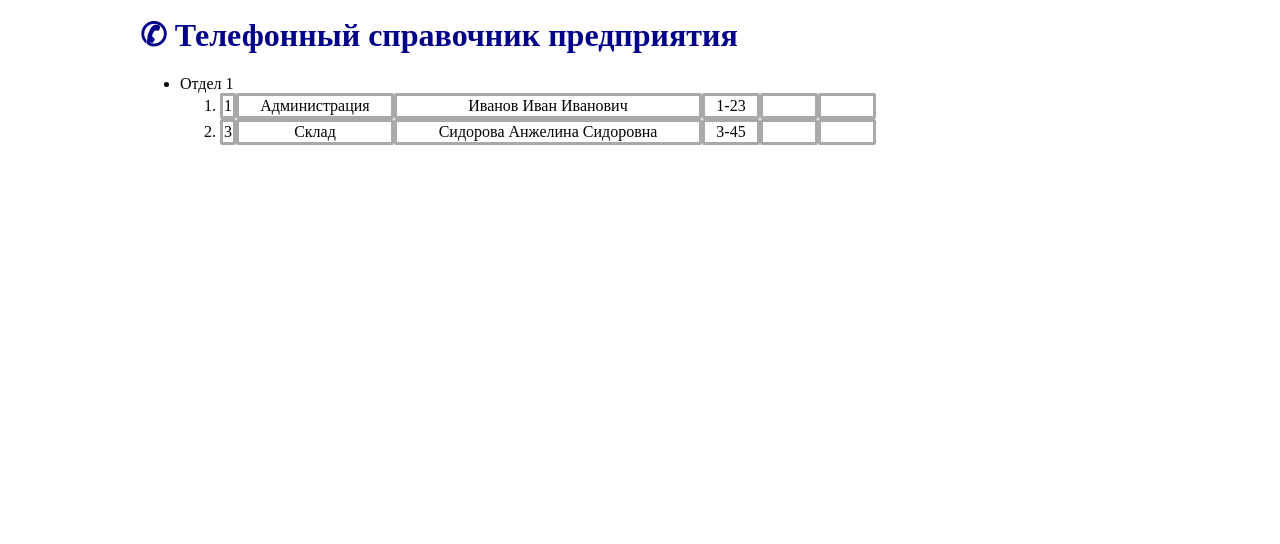
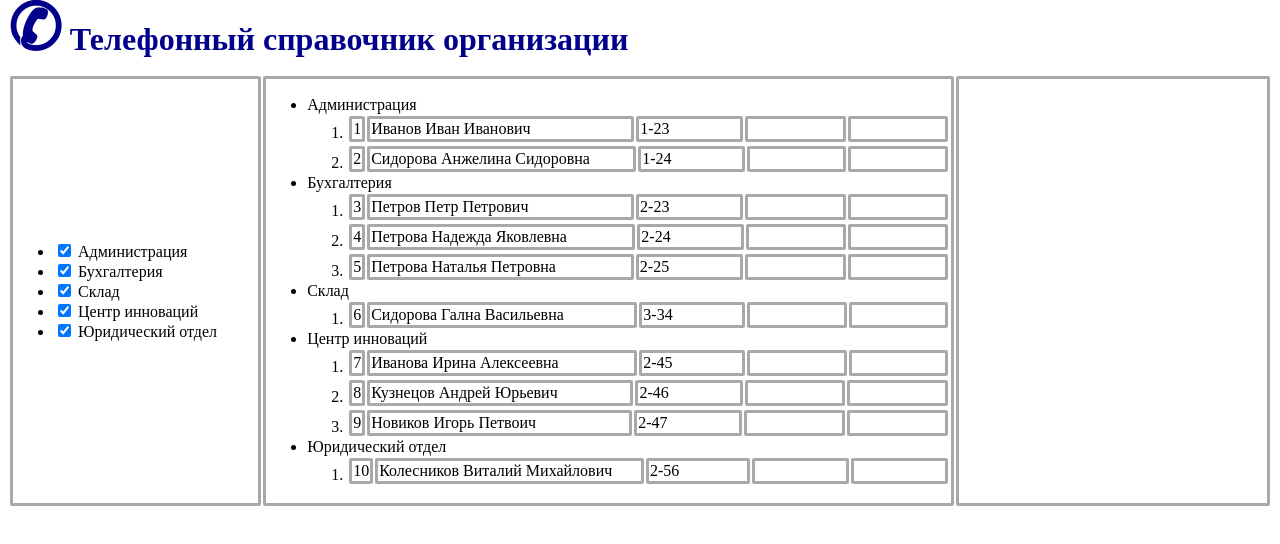
Before and after one commit to PavelKutuzau/phonebook1, an Angular app: page / in a window 1280 px wide. Shown: the top 544 px of the page. Built offline with nearby package versions, Linux system fonts and the light colour scheme.

Commit message:
Departments

```diff
--- a/src/app/app.component.html
+++ b/src/app/app.component.html
@@ -1,4 +1,18 @@
 <div class="Container">
-  <h1>{{ title }}</h1>
-  <app-recs></app-recs>
+  <h1><span>{{ logo }}</span> {{ title }}</h1>
+  <table>
+    <tr>
+      <td id="map">
+        <app-deps></app-deps>
+      </td>
+      <td id="main">
+        <app-recs></app-recs>
+      </td>
+      <td id="forms">
+
+      </td>
+    </tr>
+  </table>
+
+
 </div>
--- a/src/app/app.component.scss
+++ b/src/app/app.component.scss
@@ -1,10 +1,29 @@
 .Container {
 
-  width:1000px;
+  width:100%;
   margin: 0 auto;
+  span{
+    font-size: 200%;
+  }
 
   h1 {
     color: darkblue;
     margin-top: 1rem;
+    line-height: 80%
+
+  }
+  #map {
+    width:20%;
+  }
+  #main {
+    width:55%;
+  }
+  #forms {
+    width:25%;
+  }
+  td {
+    border-style: solid;
+    border-radius: 2px;
+    border-color: darkgrey;
   }
 }
--- a/src/app/app.component.ts
+++ b/src/app/app.component.ts
@@ -6,5 +6,6 @@ import {Component} from '@angular/core';
   styleUrls: ['./app.component.scss']
 })
 export class AppComponent {
-  title = String.fromCharCode(9990) + ' Телефонный справочник предприятия';
+  logo = String.fromCharCode(9990);
+  title = 'Телефонный справочник организации';
 }
--- a/src/app/app.module.ts
+++ b/src/app/app.module.ts
@@ -3,11 +3,13 @@ import {BrowserModule} from '@angular/platform-browser';
 
 import {AppComponent} from './app.component';
 import {RecsComponent} from './recs/recs.component';
+import {DepsComponent} from './deps/deps.component';
 
 @NgModule({
   declarations: [
     AppComponent,
-    RecsComponent
+    RecsComponent,
+    DepsComponent
   ],
   imports: [
     BrowserModule
--- /dev/null
+++ b/src/app/deps/deps.component.html
@@ -0,0 +1,8 @@
+<ul>
+  <span *ngFor="let dep of depService.deps, let i = index">
+    <li>
+      <input type=checkbox [checked]="dep.vis" (change)="onChange(dep.id)">
+      {{dep.title}}
+    </li>
+  </span>
+</ul>
--- /dev/null
+++ b/src/app/deps/deps.component.ts
@@ -0,0 +1,21 @@
+import {Component, OnInit} from '@angular/core';
+import {DepService} from '../shared/dep.service';
+
+@Component({
+  selector: 'app-deps',
+  templateUrl: './deps.component.html',
+  styleUrls: ['./deps.component.scss']
+})
+export class DepsComponent implements OnInit {
+
+  constructor(public depService: DepService) {
+  }
+
+  ngOnInit(): void {
+  }
+
+  onChange(id: number): void {
+    this.depService.onToggle(id);
+  }
+
+}
--- a/src/app/recs/recs.component.html
+++ b/src/app/recs/recs.component.html
@@ -1,16 +1,22 @@
 <ul>
-  <li>Отдел 1</li>
+  <span *ngFor="let dep of depService.deps, let i = index">
+    <span *ngIf="dep.vis">
+      <li>{{dep.title}}</li>
       <ol>
         <span *ngFor="let rec of recService.recs, let i = index">
-      <span *ngIf="i + 1 == 1 || i + 1 == 3">
-       <li> <td>{{i + 1}}</td>
-        <td class="dep"> {{rec.dep}}</td>
+           <li *ngIf="rec.depId == dep.id">
+              <table>
+                <tr>
+                  <td>{{i + 1}}</td>
                   <td class="name"> {{rec.name}}</td>
                   <td class="phone">{{rec.phoneW}}</td>
                   <td class="phone">{{rec.phoneWM}}</td>
                   <td class="phone">{{rec.phone}}</td>
+                </tr>
+              </table>
            </li>
         </span>
+      </ol>
     </span>
-  </ol>
+  </span>
 </ul>
--- a/src/app/recs/recs.component.scss
+++ b/src/app/recs/recs.component.scss
@@ -1,14 +1,10 @@
 .name {
-  width: 300px;
-}
-.dep{
-  width: 150px;
+  width: 25rem;
 }
 .phone{
-  width: 50px;
+  width: 10rem;
 }
 td {
-  text-align: center;
   border-style: solid;
   border-radius: 2px;
   border-color: darkgrey;
--- a/src/app/recs/recs.component.ts
+++ b/src/app/recs/recs.component.ts
@@ -1,5 +1,6 @@
 import {Component, OnInit} from '@angular/core';
-import {Rec, RecService} from '../shared/rec.service';
+import {RecService} from '../shared/rec.service';
+import {DepService} from '../shared/dep.service';
 
 @Component({
   selector: 'app-recs',
@@ -8,7 +9,7 @@ import {Rec, RecService} from '../shared/rec.service';
 })
 export class RecsComponent implements OnInit {
 
-  constructor(public recService: RecService) {
+  constructor(public recService: RecService, public depService: DepService) {
   }
 
   ngOnInit(): void {
--- /dev/null
+++ b/src/app/shared/dep.service.ts
@@ -0,0 +1,28 @@
+import {Injectable} from '@angular/core';
+
+export interface Dep { // Department (Подразделение)
+  id: number;
+  parentId: number; // ID подразделения вехнего уровня. Если parentId = 0 то текущее подразделение является корневым
+  title: string;
+  vis: boolean;     // Visible. Если становится false то все записи по этому подразделению пропадают с главнго поля.
+}
+
+@Injectable({providedIn: 'root'})
+export class DepService {
+
+  public deps: Dep[] = [
+    {id: 1, parentId: 0, vis: true, title: 'Администрация'},
+    {id: 2, parentId: 1, vis: true, title: 'Бухгалтерия'},
+    {id: 3, parentId: 2, vis: true, title: 'Склад'},
+    {id: 4, parentId: 1, vis: true, title: 'Центр инноваций'},
+    {id: 5, parentId: 1, vis: true, title: 'Юридический отдел'}
+  ];
+
+  constructor() {
+  }
+
+  onToggle(id: number): void{
+    const ids = this.deps.findIndex(t => t.id === id);
+    this.deps[ids].vis = !this.deps[ids].vis;
+  }
+}
--- a/src/app/shared/rec.service.ts
+++ b/src/app/shared/rec.service.ts
@@ -2,11 +2,10 @@ import {Injectable} from '@angular/core';
 
 export interface Rec {
   id: number;
-  depP?: string;    // department parent
-  dep: string;     // department
+  depId: number;    // department ID
   name: string;
   phone?: string;   // phone mobile
-  phoneW: string;  // phone work
+  phoneW: string;   // phone work
   phoneWM?: string; // phone mobile
 }
 
@@ -14,9 +13,16 @@ export interface Rec {
 export class RecService {
   // records
   public recs: Rec[] = [
-    {id: 1, dep: 'Администрация', name: 'Иванов Иван Иванович', phoneW: '1-23'},
-    {id: 2, dep: 'Бухгалтерия', name: 'Петров Петр Петрович', phoneW: '2-34'},
-    {id: 3, dep: 'Склад', name: 'Сидорова Анжелина Сидоровна', phoneW: '3-45'}
+    {id:  1, depId: 1, phoneW: '1-23', name: 'Иванов Иван Иванович'},
+    {id:  2, depId: 1, phoneW: '1-24', name: 'Сидорова Анжелина Сидоровна'},
+    {id:  3, depId: 2, phoneW: '2-23', name: 'Петров Петр Петрович'},
+    {id:  4, depId: 2, phoneW: '2-24', name: 'Петрова Надежда Яковлевна'},
+    {id:  5, depId: 2, phoneW: '2-25', name: 'Петрова Наталья Петровна'},
+    {id:  6, depId: 3, phoneW: '3-34', name: 'Сидорова Гална Васильевна'},
+    {id:  7, depId: 4, phoneW: '2-45', name: 'Иванова Ирина Алексеевна'},
+    {id:  8, depId: 4, phoneW: '2-46', name: 'Кузнецов Андрей Юрьевич'},
+    {id:  9, depId: 4, phoneW: '2-47', name: 'Новиков Игорь Петвоич'},
+    {id: 10, depId: 5, phoneW: '2-56', name: 'Колесников Виталий Михайлович'}
   ];
 
   constructor() {
```
Also changed, not shown: src/app/deps/deps.component.scss (added). Lines whose indentation alone changed are shown as unchanged.
